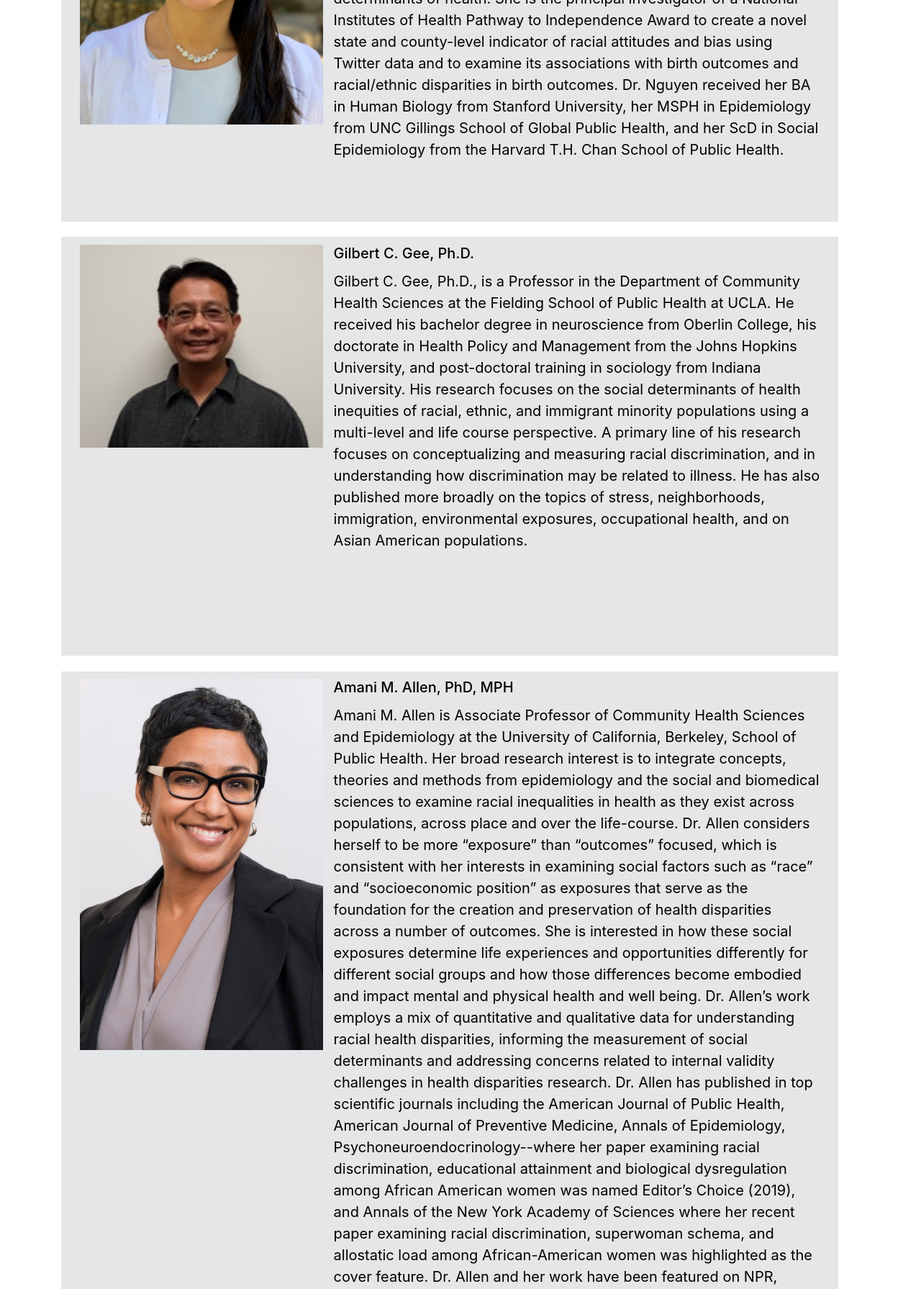
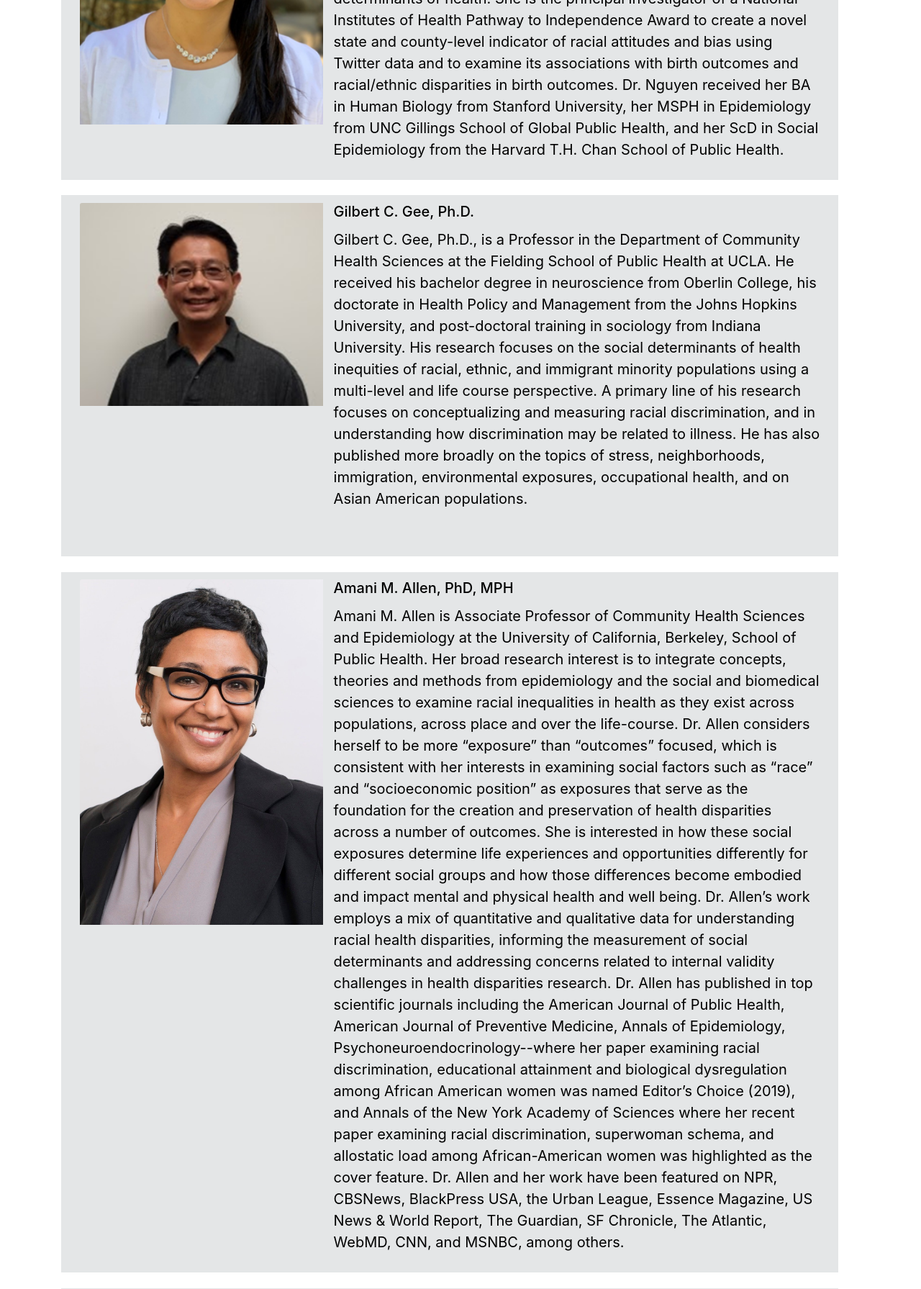
Before and after one commit to jacksonmichaels/bd4he_site, a Flask app: page /bios in a window 1280 px wide. Shown: the part 653-2444 px from the top of the page at 72% size. Run offline with Flask 2, Linux system fonts and the light colour scheme; some libraries are stand-ins or nearby versions.

Commit message:
please god

```diff
--- a/app/static/main.css
+++ b/app/static/main.css
@@ -21,7 +21,7 @@ p {
 
 .img_div {
     overflow:hidden;
-    min-height: 35rem;
+    min-height: 30rem;
     object-fit: cover;
 }
 
@@ -30,7 +30,6 @@ p {
     position: absolute;
     float: top;
     top: 0;
-    display: block;
 }
 
 
```
